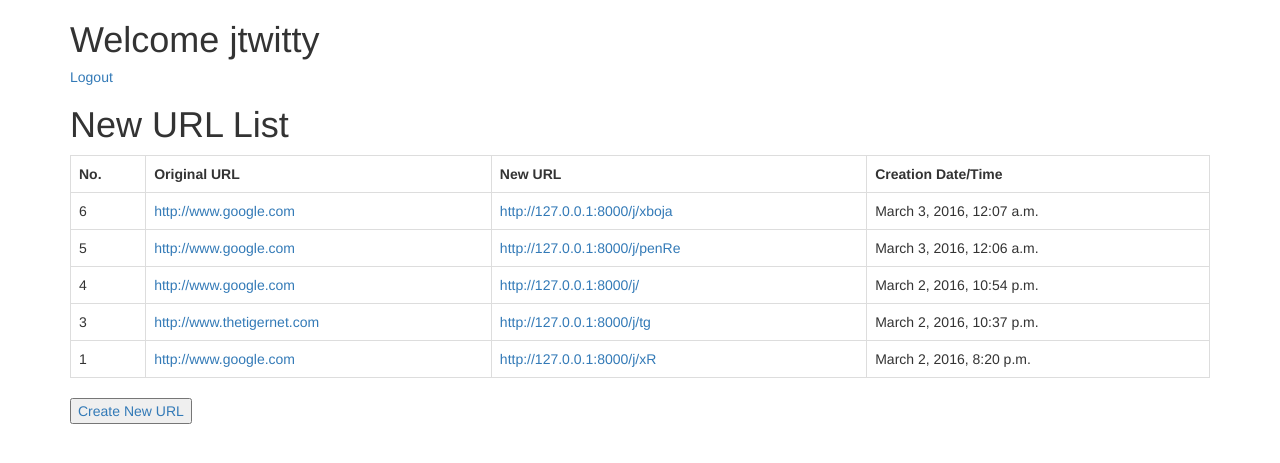
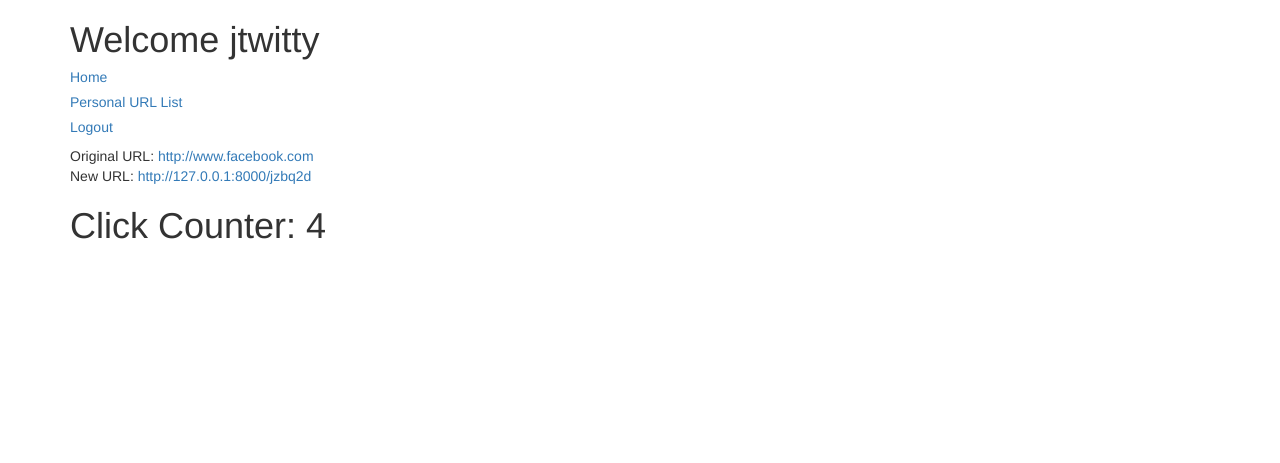
Before and after one commit to JayTwitty/url_creator, a Django app: page /user/8 in a window 1280 px wide. Shown: the top 463 px of the page. Run offline with Django 3.2, Linux system fonts and the light colour scheme; a user stored in the database is signed in; data comes from the database, SQL or seed files in the repository; some libraries are stand-ins or nearby versions.

Commit message:
url creator

```diff
--- a/app/admin.py
+++ b/app/admin.py
@@ -1,6 +1,7 @@
 from django.contrib import admin
 
 # Register your models here.
-from app.models import URL
+from app.models import URL, Click
 
 admin.site.register(URL)
+admin.site.register(Click)
--- a/app/models.py
+++ b/app/models.py
@@ -27,4 +27,4 @@ class URL(models.Model):
 
 class Click(models.Model):
     clicked = models.BooleanField(default=True)
-    tweet = models.ForeignKey(URL)
+    url = models.ForeignKey(URL)
--- a/app/views.py
+++ b/app/views.py
@@ -3,11 +3,11 @@ from django.http import HttpResponseRedirect
 from django.shortcuts import render
 
 # Create your views here.
-from django.views.generic import CreateView, ListView
+from django.views.generic import CreateView, ListView, DetailView, UpdateView
 from hashids import Hashids
 
 from app.forms import URLForm
-from app.models import URL
+from app.models import URL, Click
 
 
 class URLListView(ListView):
@@ -47,3 +47,19 @@ class UserListView(ListView):
     def get_queryset(self):
         user=self.request.user
         return URL.objects.filter(user=user)
+
+
+class URLDetailView(DetailView):
+    model = URL
+
+    def get_object(self, queryset=None):
+        object=super().get_object()
+        Click.objects.create(url=object)
+        return object
+
+class URLUpdateView(UpdateView):
+    model = URL
+    fields = ('input_url', )
+
+    def get_success_url(self):
+        return reverse("user_index_view")
--- /dev/null
+++ b/templates/app/url_detail.html
@@ -0,0 +1,9 @@
+
+{% extends "base.html" %}
+
+{% block content %}
+    <div> Original URL: <a href="{{ url.input_url }}">{{ object.input_url }}</a>
+    </div> New URL: <a href="{{ url.input_url }}">http://127.0.0.1:8000/j{{ object.output_url }}</a>
+    <h1>Click Counter: {{ object.click_count }}</h1>
+
+{% endblock %}
--- a/templates/base.html
+++ b/templates/base.html
@@ -9,6 +9,8 @@
 
 {% if request.user.is_authenticated %}
     <h1>Welcome {{ request.user }}</h1>
+    <h5><a href="{% url 'url_index_view' %}">Home</a></h5>
+    <h5><a href="{% url 'user_index_view' %}">Personal URL List</a></h5>
     <h5><a href="{% url 'logout' %}">Logout</a></h5>
 {% else %}
     <h3><a href="{% url 'login' %}"><u>Login</u></a> to Create a New URL</h3>
--- a/templates/user_list_template.html
+++ b/templates/user_list_template.html
@@ -11,6 +11,8 @@
         <th> Original URL </th>
         <th> New URL </th>
         <th> Creation Date/Time </th>
+        <th> Update Link</th>
+        <th> Link Details</th>
     </tr>
     {% for url in object_list %}
     <tr>
@@ -18,6 +20,8 @@
         <td><a target="blank" href="{{ url.input_url }}">{{ url.input_url }}</a></td>
         <td><a target="blank" href="{{ url.input_url }}">http://127.0.0.1:8000/j/{{ url.output_url }}</a></td>
         <td> {{ url.timestamp }}</td>
+        <td><a href="{% url 'url_update_view' url.id %}">Update</a></td>
+        <td><a href="{% url 'url_detail_view' url.id %}">Details</a></td>
 {% endfor %}
     </tr>
 </table>
--- a/url_update/urls.py
+++ b/url_update/urls.py
@@ -15,7 +15,7 @@ Including another URLconf
 """
 from django.conf.urls import url
 from django.contrib import admin
-from app.views import URLCreateView, URLListView, UserListView, redirect_view
+from app.views import URLCreateView, URLListView, UserListView, redirect_view, URLDetailView, URLUpdateView
 from django.contrib.auth import views as auth_views
 
 
@@ -25,7 +25,10 @@ urlpatterns = [
     url(r'^accounts/login/$', auth_views.login, name='login'),
     url(r'^accounts/logout/$', auth_views.logout, name='logout'),
     url(r'^url/new/$', URLCreateView.as_view(), name='url_create_view'),
-    url(r'^user', UserListView.as_view(), name='user_index_view'),
-    url(r'j/(?P<captured_id>\w+)', redirect_view)
+    url(r'^user/$', UserListView.as_view(), name='user_index_view'),
+    url(r'^user/update/(?P<pk>\d+)/$', URLUpdateView.as_view(), name="url_update_view"),
+    url(r'j/(?P<captured_id>\w+)', redirect_view),
+    url(r'^user/(?P<pk>\d+)', URLDetailView.as_view(), name="url_detail_view")
+
 
 ]
```
Also changed, not shown: app/migrations/0003_auto_20160303_0131.py (added), db.sqlite3.
